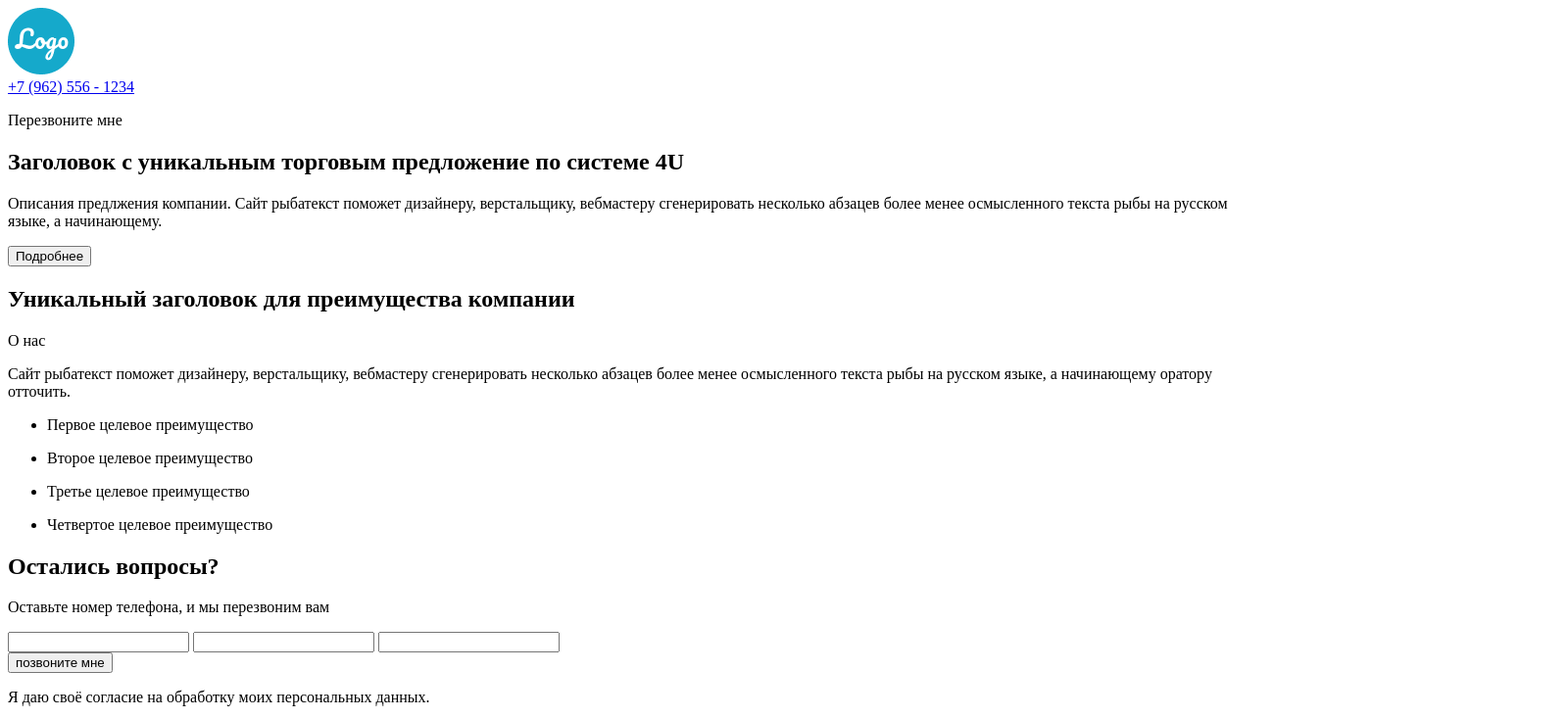
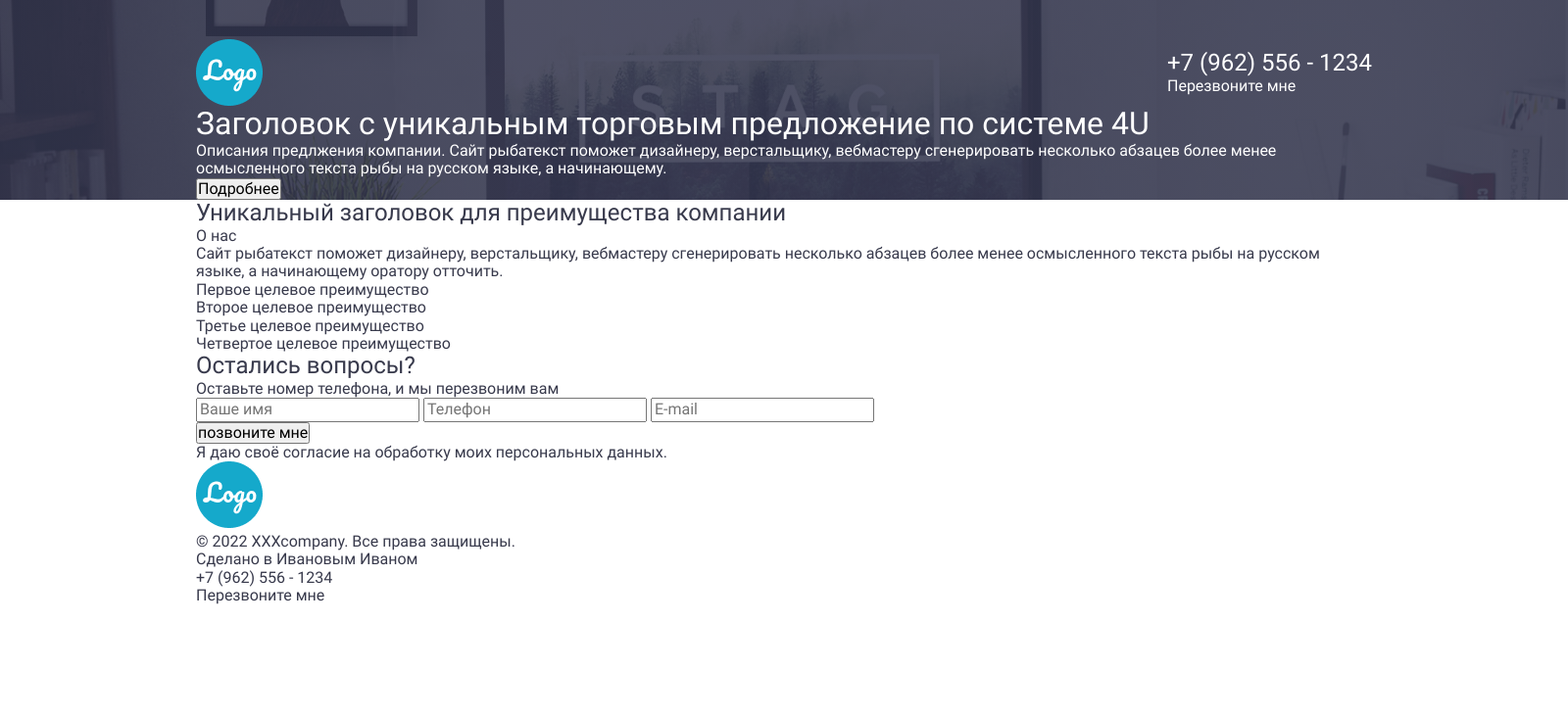
Before and after one commit to alexeiweb/adaptive, a plain HTML site: page index.html in a window 1280 px wide. Shown: the top 734 px of the page at 98% size, 1600 px wide, since content can reach past the window. Drawn offline with Linux system fonts and the light colour scheme.

Commit message:
03.05.02

```diff
--- /dev/null
+++ b/css/default.css
@@ -0,0 +1,100 @@
+@font-face {
+  font-family: 'Roboto';
+  font-weight: 400;
+  src: local('Roboto'),
+      url('../fonts/roboto-v29-latin_cyrillic-regular.woff2') format('woff2'),
+      url('../fonts/roboto-v29-latin_cyrillic-regular.woff') format('woff');
+      font-display: swap;
+}
+
+@font-face {
+  font-family: 'Roboto';
+  font-weight: 500;
+  src: local('Roboto'),
+      url('../fonts/roboto-v29-latin_cyrillic-500.woff2') format('woff2'),
+      url('../fonts/roboto-v29-latin_cyrillic-500.woff') format('woff');
+      font-display: swap;
+}
+
+@font-face {
+  font-family: 'Roboto';
+  font-weight: 700;
+  src: local('Roboto'),
+      url('../fonts/roboto-v29-latin_cyrillic-700.woff2') format('woff2'),
+      url('../fonts/roboto-v29-latin_cyrillic-700.woff') format('woff');
+      font-display: swap;
+}
+
+@font-face {
+  font-family: 'Roboto';
+  font-weight: 900;
+  src: local('Roboto'),
+      url('../fonts/roboto-v29-latin_cyrillic-900.woff2') format('woff2'),
+      url('../fonts/roboto-v29-latin_cyrillic-900.woff') format('woff');
+      font-display: swap;
+}
+
+html {
+  position: relative;
+  box-sizing: border-box;
+}
+
+*,
+*::before,
+*::after {
+  box-sizing: inherit;
+}
+
+body {
+  width: 1600px;
+  min-width: 320px;
+  min-height: 100vh;
+  font-family: Roboto, sans-serif;
+  font-size: 16px;
+  font-weight: 400;
+  color: #383A4C;
+  margin: 0 auto;
+}
+
+img {
+  max-width: 100%;
+  height: auto;
+}
+
+button {
+  padding: 0;
+  cursor: pointer;
+}
+
+a {
+  text-decoration: none;
+  color: inherit;
+}
+
+ul {
+  list-style: none;
+  padding: 0;
+  margin: 0;
+}
+
+h1,
+h2,
+h3,
+p {
+  margin: 0;
+}
+
+.container {
+  max-width: 1260px;
+  padding: 0 30px;
+  margin: 0 auto;
+}
+
+/*
+У секции добавляю вертикальные паддинги,
+это половина от расстояния между блоками
+*/
+
+/* section {
+  padding: 50px 0;
+} */
--- /dev/null
+++ b/css/hero.css
@@ -0,0 +1,22 @@
+.hero {
+  padding-top: 40px;
+  background:
+    linear-gradient(rgba(47, 50, 75, 0.85), rgba(47, 50, 75, 0.85)),
+    url('../img/bg_main.jpg') no-repeat center;
+    color: #fff;
+}
+
+.hero__navigation {
+  display: flex;
+  justify-content: space-between;
+  align-items: center;
+}
+
+.contacts {
+  display: flex;
+  flex-direction: column;
+}
+
+.hero__navigation_phone {
+  font-size: 24px;
+}
--- /dev/null
+++ b/css/style.css
@@ -0,0 +1,3 @@
+@import url(normalize.css);
+@import url(default.css);
+@import url(hero.css);
--- a/index.html
+++ b/index.html
@@ -5,6 +5,13 @@
   <meta http-equiv="X-UA-Compatible" content="IE=edge">
   <meta name="viewport" content="width=device-width, initial-scale=1.0">
   <title>Адаптивная вёрстка</title>
+
+  <link rel="preload" href="fonts/roboto-v29-latin_cyrillic-regular.woff2" as="font" type="font/woff2" crossorigin>
+  <link rel="preload" href="fonts/roboto-v29-latin_cyrillic-500.woff2" as="font" type="font/woff2" crossorigin>
+  <link rel="preload" href="fonts/roboto-v29-latin_cyrillic-700.woff2" as="font" type="font/woff2" crossorigin>
+  <link rel="preload" href="fonts/roboto-v29-latin_cyrillic-900.woff2" as="font" type="font/woff2" crossorigin>
+
+  <link rel="stylesheet" href="css/style.css">
 </head>
 <body>
   <main class="main">
@@ -80,15 +87,15 @@
 
         <form class="faq__form">
           <label class="faq__item">
-            <input type="text" name="name" class="faq__item_name">
+            <input type="text" name="name" class="faq__item_name" placeholder="Ваше имя">
           </label>
 
           <label class="faq__item">
-            <input type="tel" name="phone" class="faq__item_phone">
+            <input type="tel" name="phone" class="faq__item_phone" placeholder="Телефон">
           </label>
 
           <label class="faq__item">
-            <input type="email" name="email" class="faq__item_email">
+            <input type="email" name="email" class="faq__item_email" placeholder="E-mail">
           </label>
         </form>
 
```
Also changed, not shown: fonts/roboto-v29-latin_cyrillic-500.woff (added), fonts/roboto-v29-latin_cyrillic-500.woff2 (added), fonts/roboto-v29-latin_cyrillic-700.woff (added), fonts/roboto-v29-latin_cyrillic-700.woff2 (added), fonts/roboto-v29-latin_cyrillic-900.woff (added), fonts/roboto-v29-latin_cyrillic-900.woff2 (added), fonts/roboto-v29-latin_cyrillic-regular.woff (added), fonts/roboto-v29-latin_cyrillic-regular.woff2 (added), 1 other file.
